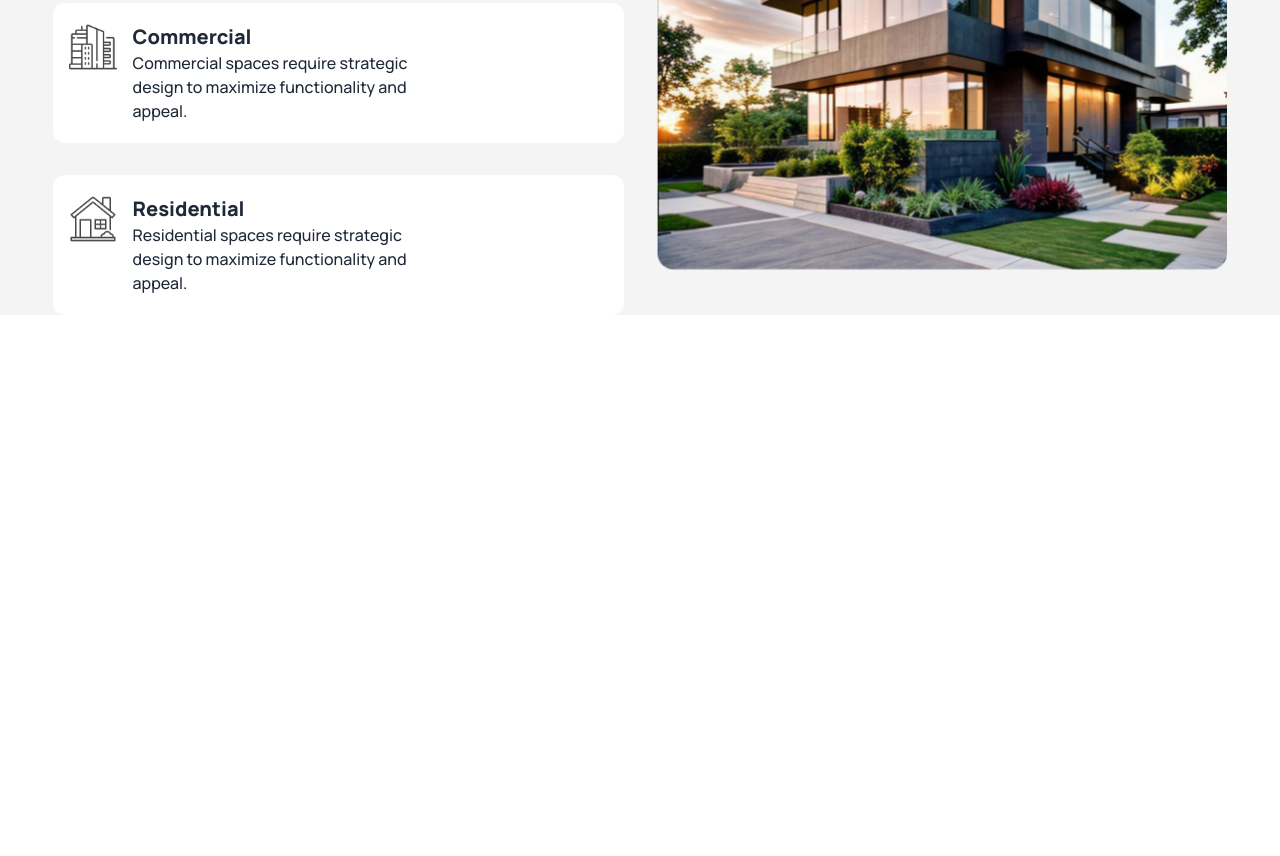
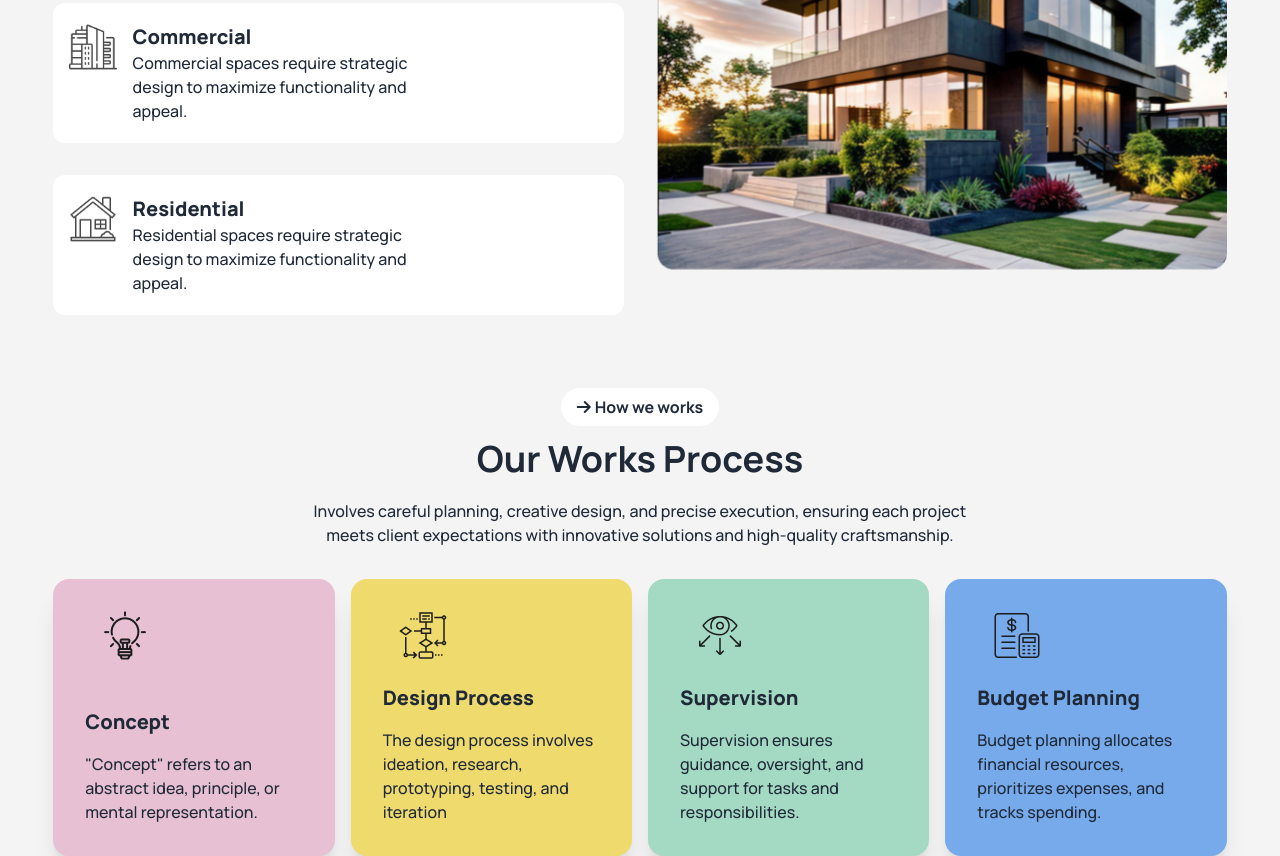
Before and after one commit to NomanSiddike/third-assignment, a plain HTML site: page index.html in a window 1280 px wide. Shown: the part 1195-2051 px from the top of the page. Before the commit the page ends 1510 px from the top, so only its background shows below. Drawn offline with nearby package versions, Linux system fonts and the light colour scheme.

Commit message:
our work process part complete

```diff
--- a/index.html
+++ b/index.html
@@ -88,9 +88,9 @@
       <!-- Banner Part End  -->
     </header>
 
-    <main>
+    <main class="bg-[#F4F4F4]">
       <!-- About Us Part Start  -->
-      <section class="bg-[#F4F4F4]">
+      <section>
         <img class="pt-12 hidden lg:block" src="./assets/Vector.png" alt="">
 
         <div class="w-11/12 mx-auto grid grid-cols-1 lg:grid-cols-2 gap-8">
@@ -126,6 +126,63 @@
         </div>
     </section>
       <!-- About Us Part End  -->
+
+      <!-- Our Work Process Part Start  -->
+       <section>
+               <!-- Intro Part  -->
+        <div class="w-11/12 mx-auto">
+          <div class="text-center mt-20">
+            <small class="text-base font-bold bg-white px-4 py-2 rounded-full "><i class="fa-solid fa-arrow-right pr-1"></i>How we works</small>
+          </div>
+          <h3 class="text-4xl font-bold text-center my-5">Our Works Process</h3>
+          <p class="mx-auto max-w-2xl text-center font-medium text-base">Involves careful planning, creative design, and precise execution, ensuring each project meets client expectations with innovative solutions and high-quality craftsmanship.</p>
+
+          <!-- Card Container  -->
+           <div class="grid grid-cols-1 lg:grid-cols-4 gap-4 mt-8">
+            <div class="card bg-[#E7C1D3] shadow-xl w-full">
+              <div class="card-body flex justify-between items-start">
+                <img class="ml-4" src="./assets/concept.png" alt="image"/>
+                  <div>
+                      <h2 class="card-title text-xl font-extrabold my-4">Concept</h2>
+                      <p class="font-medium text-base">"Concept" refers to an abstract idea, principle, or mental representation.</p>
+                  </div>
+              </div>
+            </div>
+
+            <div class="card bg-[#EFDA6E] w-full shadow-xl">
+              <div class="card-body flex justify-between items-start">
+               <img class="ml-4" src="./assets/flow-chart.png" alt="image"/>
+                <div>
+                    <h2 class="card-title text-xl font-extrabold my-4">Design Process</h2>
+                    <p class="font-medium text-base">The design process involves ideation, research, prototyping, testing, and iteration</p>
+                </div>
+              </div>
+            </div>
+
+            <div class="card bg-[#A4DAC3] w-full shadow-xl">
+              <div class="card-body flex justify-between items-start">
+                <img class="ml-4" src="./assets/vision.png" alt="image"/>
+                 <div>
+                  <h2 class="card-title text-xl font-extrabold my-4">Supervision</h2>
+                  <p class="font-medium text-base">Supervision ensures guidance, oversight, and support for tasks and responsibilities.</p>
+                 </div>
+              </div>
+            </div>
+
+             <div class="card bg-[#77AAEA] w-full shadow-xl">
+                <div class="card-body flex justify-between items-start">
+                  <img class="ml-4" src="./assets/budget-planning.png" alt="image"/>
+                   <div>
+                   <h2 class="card-title text-xl font-extrabold my-4">Budget Planning</h2>
+                   <p class="font-medium text-base">Budget planning allocates financial resources, prioritizes expenses, and tracks spending.</p>
+                  </div>
+                </div>
+             </div>
+           </div>
+        </div>
+       </section>
+
+      <!-- Our Work Process Part End  -->
     </main>
 
     <footer></footer>
```
